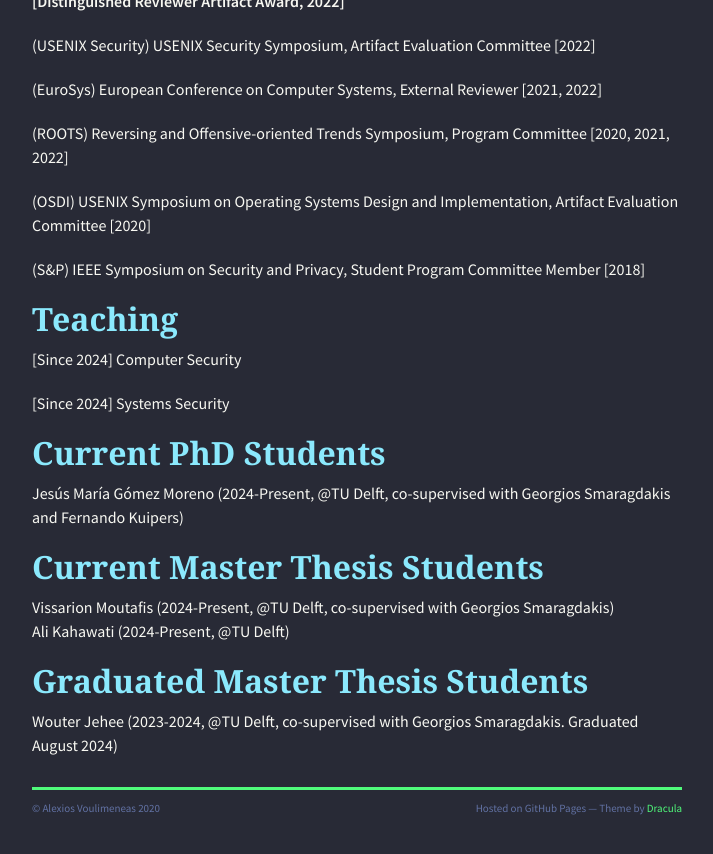
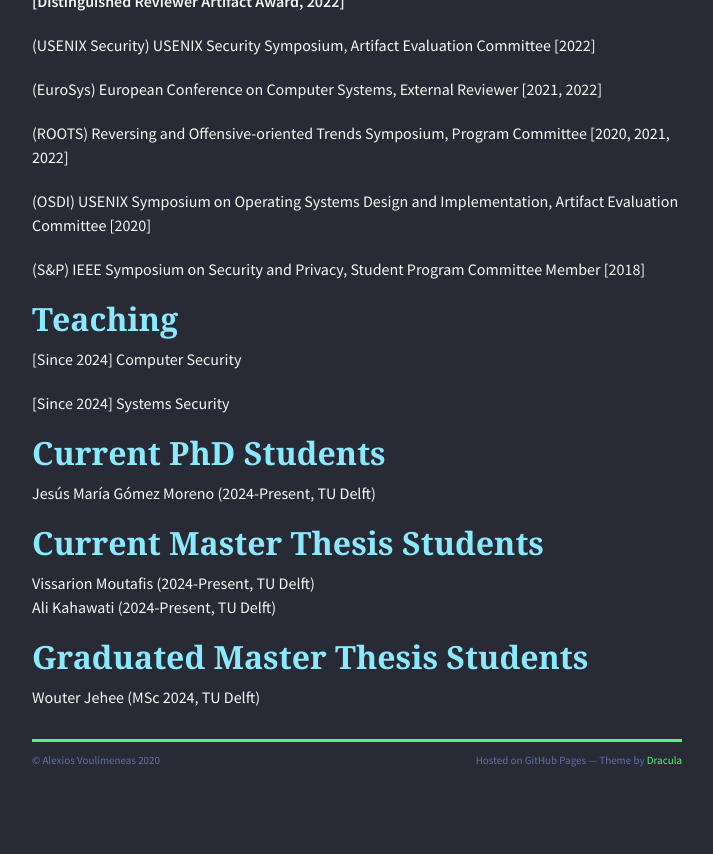
Before and after one commit to alexios-voulimeneas/alexios-voulimeneas.github.io, a Jekyll site: the page built from index.md, in a window 1280 px wide and 900 px high, scrolled down 4531 px. Shown: the top 854 px of the window, without its empty margins (283-996 px from the left). Built offline with Jekyll 4.4.1, drawn with Linux system fonts in a browser that asks for light colours; nearby versions of some CDN libraries; the repository's description, which GitHub fills in, is left out.

Commit message:
Update index.md

```diff
--- a/index.md
+++ b/index.md
@@ -161,14 +161,13 @@ B.Sc. Thesis Project report, Athens University of Economics and Business/Departm
 
 ## [](#header-2) Current PhD Students
 
-Jesús María Gómez Moreno (2024-Present, @TU Delft, co-supervised with Georgios Smaragdakis and Fernando Kuipers)
+Jesús María Gómez Moreno (2024-Present, TU Delft)
 
 ## [](#header-2) Current Master Thesis Students
 
-Vissarion Moutafis (2024-Present, @TU Delft, co-supervised with Georgios Smaragdakis)
-Ali Kahawati (2024-Present, @TU Delft)
-
+Vissarion Moutafis (2024-Present, TU Delft)
+Ali Kahawati (2024-Present, TU Delft)
 
 ## [](#header-2) Graduated Master Thesis Students
 
-Wouter Jehee (2023-2024, @TU Delft, co-supervised with Georgios Smaragdakis. Graduated August 2024)
+Wouter Jehee (MSc 2024, TU Delft)
```
